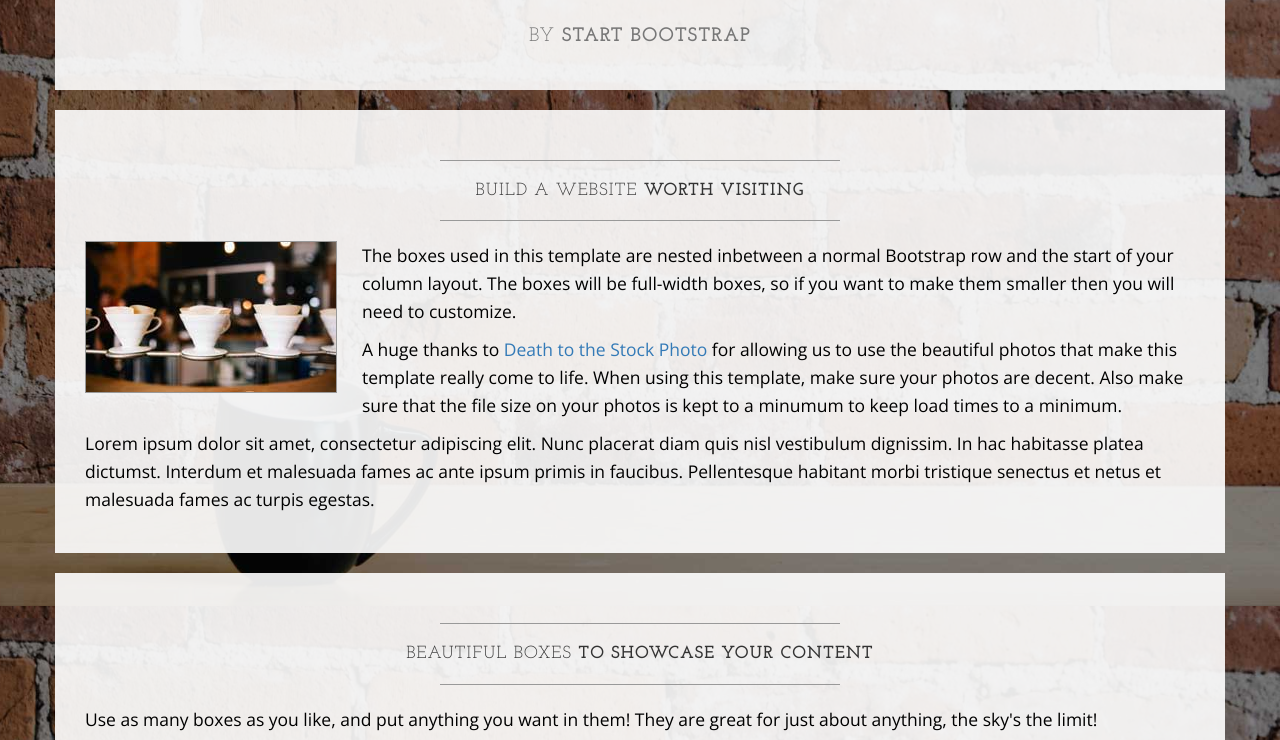
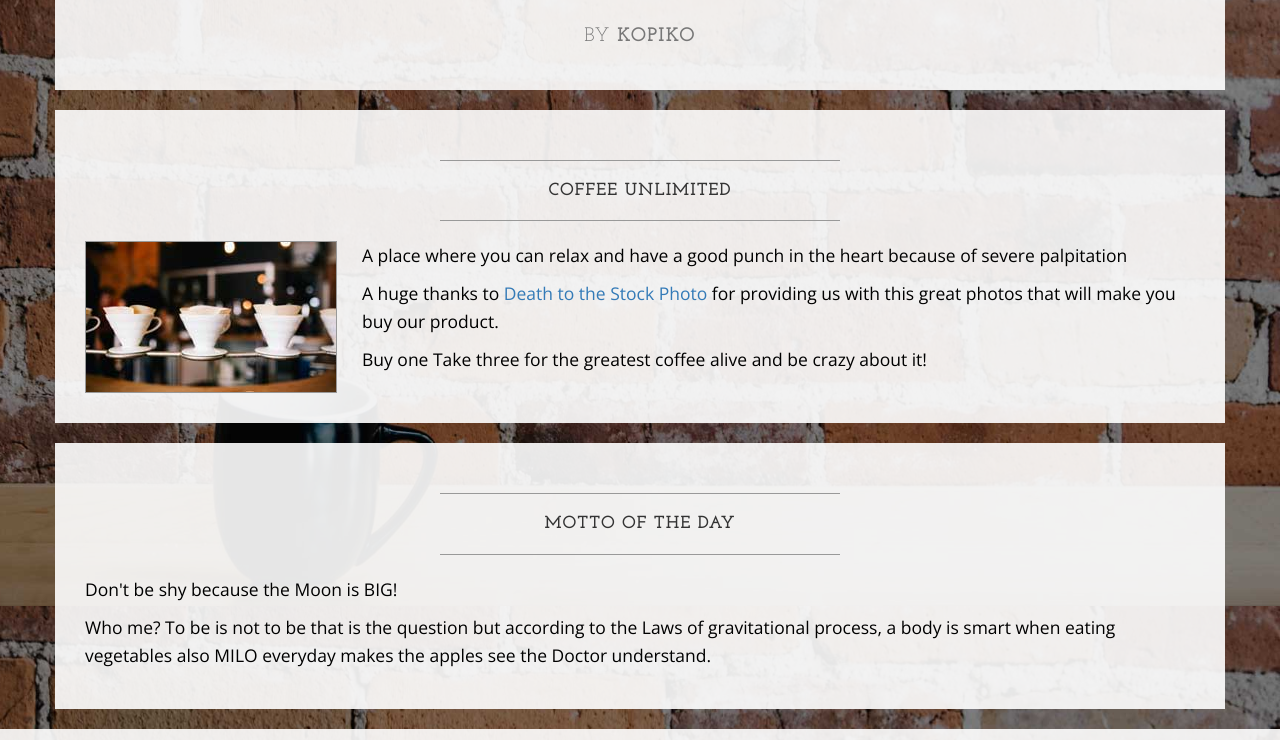
Before and after one commit to jericoserrano/hwoarang.github.io, a plain HTML site: page index.html in a window 1280 px wide. Shown: the part 994-1734 px from the top of the page. Drawn offline with nearby package versions, Linux system fonts and the light colour scheme.

Commit message:
Update index.html

```diff
--- a/index.html
+++ b/index.html
@@ -32,8 +32,8 @@
 
 <body>
 
-    <div class="brand">Business Casual</div>
-    <div class="address-bar">3481 Melrose Place | Beverly Hills, CA 90210 | 123.456.7890</div>
+    <div class="brand">Coffee Unlimited</div>
+    <div class="address-bar"> University of the Cordilleras | Baguio City, PH 2600 | 09265866411</div>
 
     <!-- Navigation -->
     <nav class="navbar navbar-default" role="navigation">
@@ -47,7 +47,7 @@
                     <span class="icon-bar"></span>
                 </button>
                 <!-- navbar-brand is hidden on larger screens, but visible when the menu is collapsed -->
-                <a class="navbar-brand" href="index.html">Business Casual</a>
+                <a class="navbar-brand" href="index.html">Coffee Unlimited</a>
             </div>
             <!-- Collect the nav links, forms, and other content for toggling -->
             <div class="collapse navbar-collapse" id="bs-example-navbar-collapse-1">
@@ -108,11 +108,11 @@
                     <h2 class="brand-before">
                         <small>Welcome to</small>
                     </h2>
-                    <h1 class="brand-name">Business Casual</h1>
+                    <h1 class="brand-name">Unli Kape</h1>
                     <hr class="tagline-divider">
                     <h2>
                         <small>By
-                            <strong>Start Bootstrap</strong>
+                            <strong>Kopiko</strong>
                         </small>
                     </h2>
                 </div>
@@ -123,15 +123,15 @@
             <div class="box">
                 <div class="col-lg-12">
                     <hr>
-                    <h2 class="intro-text text-center">Build a website
-                        <strong>worth visiting</strong>
+                    <h2 class="intro-text text-center">
+                        <strong>Coffee Unlimited</strong>
                     </h2>
                     <hr>
                     <img class="img-responsive img-border img-left" src="img/intro-pic.jpg" alt="">
                     <hr class="visible-xs">
-                    <p>The boxes used in this template are nested inbetween a normal Bootstrap row and the start of your column layout. The boxes will be full-width boxes, so if you want to make them smaller then you will need to customize.</p>
-                    <p>A huge thanks to <a href="http://join.deathtothestockphoto.com/" target="_blank">Death to the Stock Photo</a> for allowing us to use the beautiful photos that make this template really come to life. When using this template, make sure your photos are decent. Also make sure that the file size on your photos is kept to a minumum to keep load times to a minimum.</p>
-                    <p>Lorem ipsum dolor sit amet, consectetur adipiscing elit. Nunc placerat diam quis nisl vestibulum dignissim. In hac habitasse platea dictumst. Interdum et malesuada fames ac ante ipsum primis in faucibus. Pellentesque habitant morbi tristique senectus et netus et malesuada fames ac turpis egestas.</p>
+                    <p>A place where you can relax and have a good punch in the heart because of severe palpitation</p>
+                    <p>A huge thanks to <a href="http://join.deathtothestockphoto.com/" target="_blank">Death to the Stock Photo</a> for providing us with this great photos that will make you buy our product.</p>
+                    <p>Buy one Take three for the greatest coffee alive and be crazy about it!</p>
                 </div>
             </div>
         </div>
@@ -140,12 +140,12 @@
             <div class="box">
                 <div class="col-lg-12">
                     <hr>
-                    <h2 class="intro-text text-center">Beautiful boxes
-                        <strong>to showcase your content</strong>
+                    <h2 class="intro-text text-center">
+                        <strong>Motto of the Day</strong>
                     </h2>
                     <hr>
-                    <p>Use as many boxes as you like, and put anything you want in them! They are great for just about anything, the sky's the limit!</p>
-                    <p>Lorem ipsum dolor sit amet, consectetur adipiscing elit. Nunc placerat diam quis nisl vestibulum dignissim. In hac habitasse platea dictumst. Interdum et malesuada fames ac ante ipsum primis in faucibus. Pellentesque habitant morbi tristique senectus et netus et malesuada fames ac turpis egestas.</p>
+                    <p>Don't be shy because the Moon is BIG!</p>
+                    <p>Who me? To be is not to be that is the question but according to the Laws of gravitational process, a body is smart when eating vegetables also MILO everyday makes the apples see the Doctor understand.</p>
                 </div>
             </div>
         </div>
@@ -157,7 +157,7 @@
         <div class="container">
             <div class="row">
                 <div class="col-lg-12 text-center">
-                    <p>Copyright &copy; Your Website 2014</p>
+                    <p>Copyright &copy; Jerico Shin 2016</p>
                 </div>
             </div>
         </div>
```
